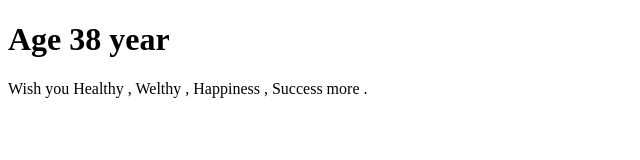
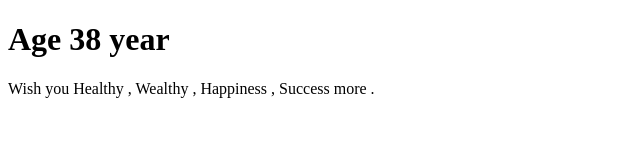
Before and after one commit to naingminoo/Test, a plain HTML site: page index.html in a window 1280 px wide. Shown: the full height of the page, 0-640 px from the left. Drawn offline with Linux system fonts and the light colour scheme.

Commit message:
Update index.html

```diff
--- a/index.html
+++ b/index.html
@@ -6,7 +6,7 @@
 <body>
 
 <h1>Age 38 year </h1>
-<p>Wish you Healthy , Welthy , Happiness , Success more .</p>
+<p>Wish you Healthy , Wealthy , Happiness , Success more .</p>
 
 </body>
 </html>
```
